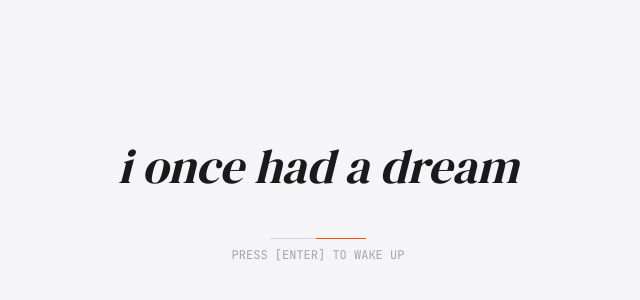
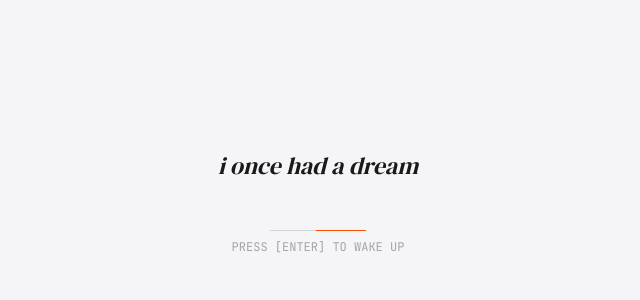
Before and after one commit to megaraph/mech-portfolio, a Next.js app: page / in a window 1280 px wide. Shown: the part 198-498 px from the top of the page, without its empty margins (322-962 px from the left). Built offline with nearby package versions, Linux system fonts and the light colour scheme.

Commit message:
update: decrease font size of "i once had a dream"

```diff
--- a/components/Intro.tsx
+++ b/components/Intro.tsx
@@ -8,12 +8,7 @@ export default function Intro() {
     const { introFinished, setIntroFinished } = useStore();
     const [phase, setPhase] = useState<"dream" | "reality">("dream");
 
-    // --- DELETE THE OLD useEffect THAT CAUSED THE ERROR ---
-    // We don't need to manually reset 'phase' anymore because
-    // the 'key' prop in page.tsx destroys and recreates this whole component.
-
     useEffect(() => {
-        // 1. Check session storage on mount
         const hasVisited = sessionStorage.getItem("hasVisited");
         if (hasVisited) {
             setIntroFinished(true);
@@ -21,7 +16,6 @@ export default function Intro() {
         }
 
         const handleKeyDown = (e: KeyboardEvent) => {
-            // Logic: Only trigger if key is Enter AND we are currently in 'dream'
             if (e.key === "Enter" && phase === "dream") {
                 setPhase("reality");
 
@@ -55,7 +49,8 @@ export default function Intro() {
                             exit={{ opacity: 0, filter: "blur(10px)" }}
                             className="text-center"
                         >
-                            <h1 className="font-serif text-3xl italic text-industrial-ink md:text-5xl">
+                            {/* CHANGED: Decreased font size */}
+                            <h1 className="font-serif text-xl italic text-industrial-ink md:text-2xl">
                                 i once had a dream
                             </h1>
                             <div className="mt-12 flex flex-col items-center gap-2">
```
